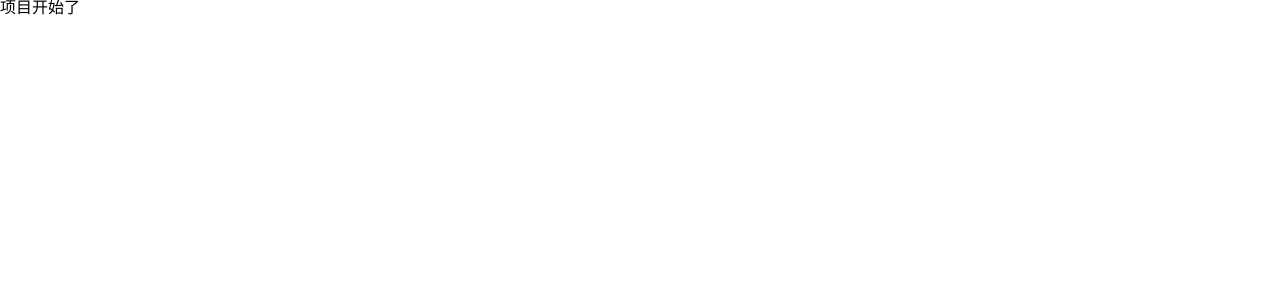
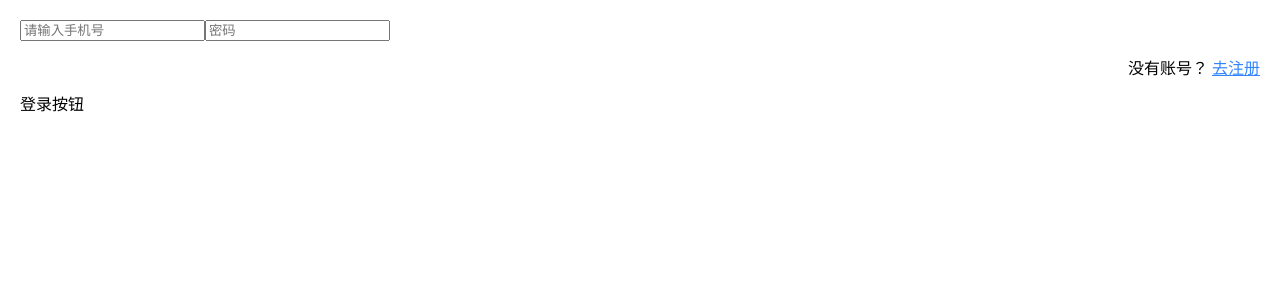
Before and after one commit to Y-CD/heimatoutiao, a Vue app: page /#/login in a window 1280 px wide. Shown: the top 300 px of the page. Built offline with nearby package versions, Linux system fonts and the light colour scheme; a small style sheet from the web is missing.

Commit message:
路由模块的创建，添加登陆路由

```diff
--- a/package.json
+++ b/package.json
@@ -8,7 +8,8 @@
   },
   "dependencies": {
     "core-js": "^3.6.5",
-    "vue": "^2.6.11"
+    "vue": "^2.6.11",
+    "vue-router": "^3.5.1"
   },
   "devDependencies": {
     "@vue/cli-plugin-babel": "~4.5.0",
--- a/src/App.vue
+++ b/src/App.vue
@@ -1,5 +1,7 @@
 <template>
-  <div id="app">项目开始了</div>
+  <div id="app">
+    <router-view></router-view>
+  </div>
 </template>
 
 <script>
@@ -9,4 +11,5 @@ export default {
 </script>
 
 <style lang="less">
+@import url("http://at.alicdn.com/t/font_1426139_h6vn3jbl5q.css");
 </style>
--- a/src/main.js
+++ b/src/main.js
@@ -4,8 +4,13 @@ import App from './App.vue'
 // 引入全局的重置样式
 import '@/styles/reset.less'
 
+// 引入路由模块
+import router from '@/router/index.js'
+
 Vue.config.productionTip = false
 
 new Vue({
+  // 注入路由
+  router,
   render: h => h(App),
 }).$mount('#app')
--- /dev/null
+++ b/src/router/index.js
@@ -0,0 +1,22 @@
+// 这个文件主要是进行项目的路由模块的封装
+
+// 1.工程化
+import Vue from 'vue'
+import VueRouter from 'vue-router'
+// 安装路由功能
+Vue.use(VueRouter)
+
+// 2.创建路由模块
+const router = new VueRouter({
+    routes: [
+        // 配置路由
+        {
+            name: 'login',
+            path: '/login',
+            component: () => import('@/views/user/login.vue')
+        }
+    ]
+})
+
+// 3.暴露
+export default router
--- /dev/null
+++ b/src/views/user/login.vue
@@ -0,0 +1,57 @@
+<template>
+  <div id="app">
+    <div class="container">
+      <div class="close"><span class="iconfont iconicon-test"></span></div>
+      <div class="logo"><span class="iconfont iconnew"></span></div>
+      <div class="inputs">
+        <input placeholder="请输入手机号" class="input" /><input
+          placeholder="密码"
+          class="input"
+          type="password"
+        />
+      </div>
+      <p class="tips">
+        没有账号？
+        <a href="#/register" class="">去注册</a>
+      </p>
+      <div class="button">登录按钮</div>
+    </div>
+  </div>
+</template>
+
+<script>
+export default {};
+</script>
+
+<style lang="less" scoped>
+.container {
+  padding: 20px;
+}
+.close {
+  span {
+    font-size: 27 / 360 * 100vw;
+  }
+}
+.logo {
+  display: flex;
+  justify-content: center;
+
+  span {
+    display: block;
+    font-size: 126 / 360 * 100vw;
+    color: #d81e06;
+  }
+}
+.inputs {
+  input {
+    margin-bottom: 20px;
+  }
+}
+.tips {
+  text-align: right;
+  margin-bottom: 20px;
+  a {
+    color: #3385ff;
+  }
+}
+</style>
```
Also changed, not shown: 1 other file (tests, documents, lock files or other folders).
